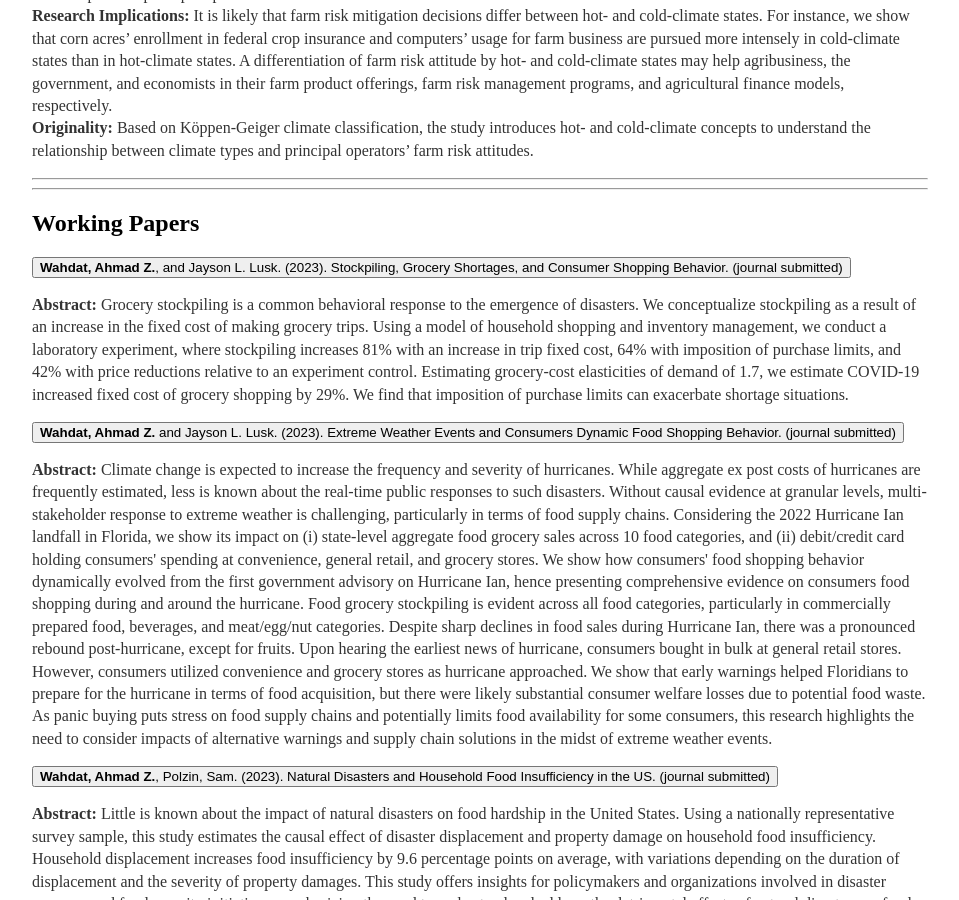
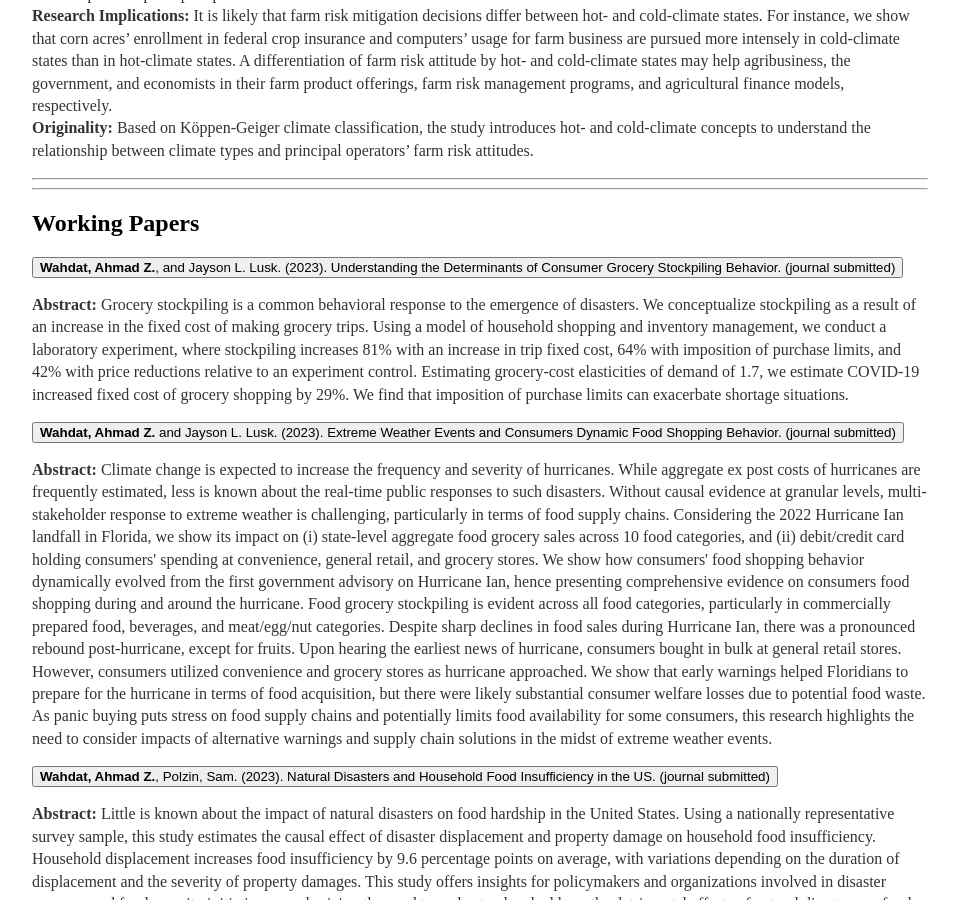
Before and after one commit to awahdat/webpage, a Jekyll site: the page built from research/index.html, in a window 1280 px wide and 900 px high, scrolled down 1650 px. Shown: the whole window, without its empty margins (160-1119 px from the left). Built offline with Jekyll 4.4.1, drawn with Linux system fonts in a browser that asks for light colours.

Commit message:
Update index.html

```diff
--- a/research/index.html
+++ b/research/index.html
@@ -110,8 +110,8 @@ Economic Impact Payments and Household Food Insufficiency during COVID-19: The C
 	<h2>Working Papers</h2>
 
 
-	<button class="accordion"><strong>Wahdat, Ahmad Z.</strong>, and Jayson L. Lusk. (2023). Stockpiling, Grocery Shortages,
-		and Consumer Shopping Behavior. (journal submitted)</button>
+	<button class="accordion"><strong>Wahdat, Ahmad Z.</strong>, and Jayson L. Lusk. (2023). Understanding the Determinants of
+		Consumer Grocery Stockpiling Behavior. (journal submitted)</button>
 
 	<p><strong>Abstract:</strong> Grocery stockpiling is a common behavioral response to the emergence of disasters.
 		We conceptualize stockpiling as a result of an increase in the fixed cost of making grocery trips.
```
